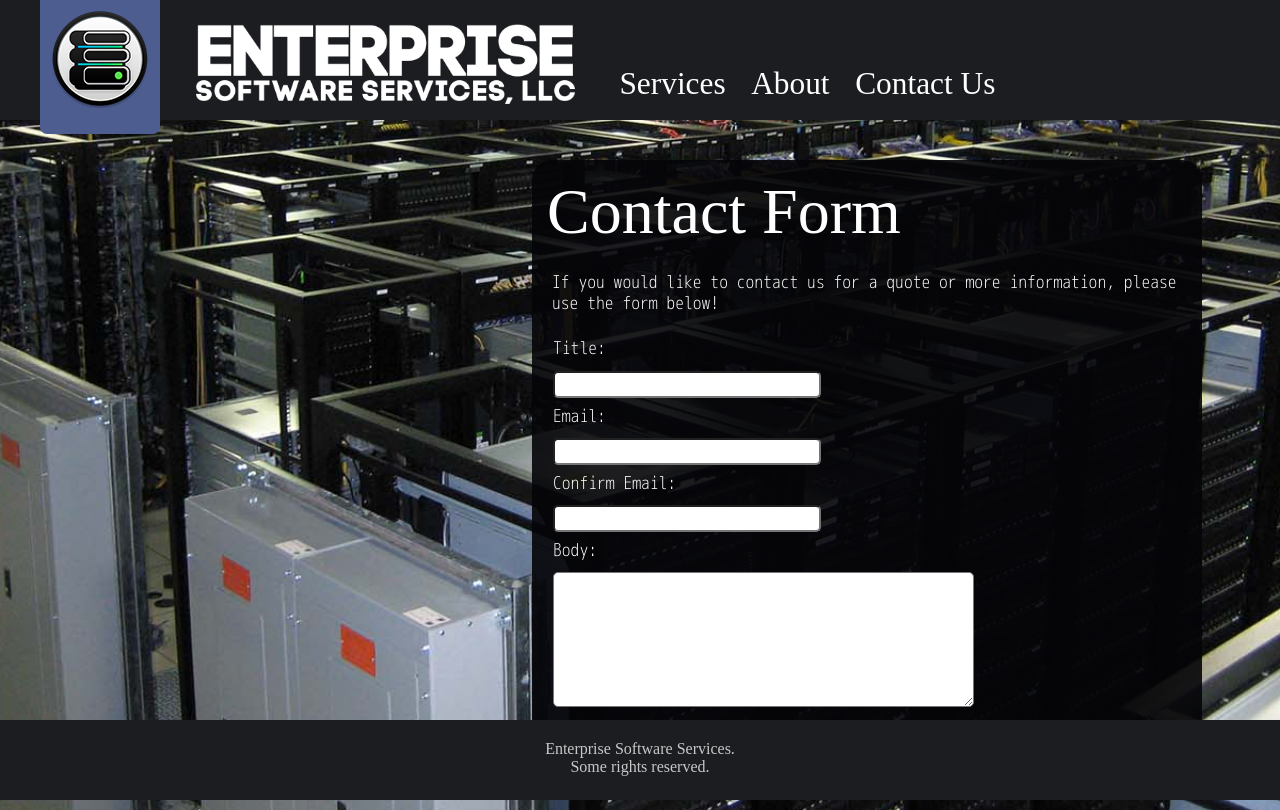
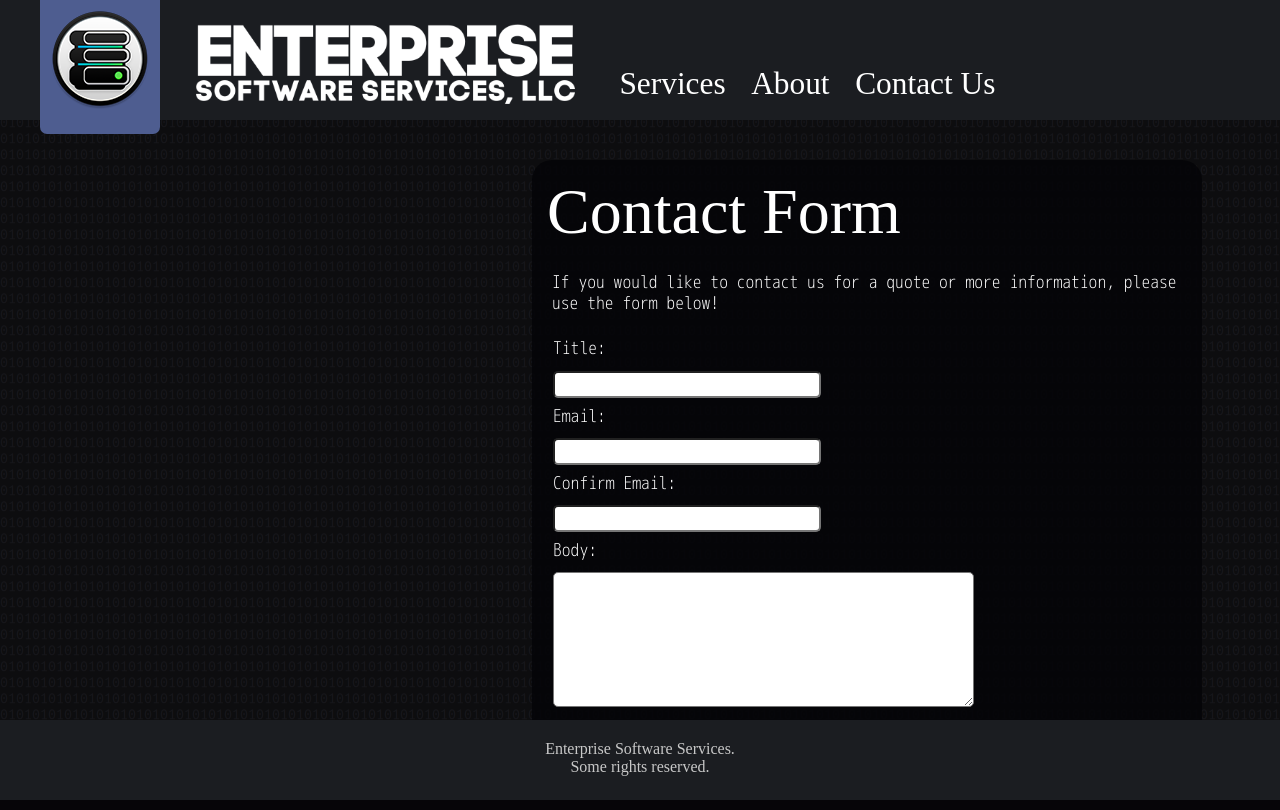
Before and after one commit to EnterpriseSoftwareServices/ESS-website, a Django app: template ESS/templates/contact.html in a window 1280 px wide. Run offline with Django 3.2, Linux system fonts and the light colour scheme; the template is opened without the code that fills it, so the values that code supplies are empty; some libraries are stand-ins or nearby versions; some web fonts are replaced.

Commit message:
Changed background to 10.png; minor CSS tweaks

```diff
--- a/static/css/main-large.css
+++ b/static/css/main-large.css
@@ -19,7 +19,7 @@ html {
 body {
   margin: 0px;
   width: 100%;
-  background-size: 1600px;
+  height: 100%;
   min-height: 100%;
 }
 
@@ -62,13 +62,13 @@ div.navItem:hover {
 }
 
 .contactForm {
+  position: relative;
   left: -2px;
 }
 
 .content {
   padding: 15px;
   width: 50%;
-  min-height: 600px;
   border-radius: 20px;
   position: relative;
   /*float: right;*/
--- a/static/css/main-small.css
+++ b/static/css/main-small.css
@@ -5,7 +5,6 @@ html {
 
 body {
   width: 100%;
-  background-size: 1600px;
   min-height: 100%;
 }
 
--- a/static/css/main-tiny.css
+++ b/static/css/main-tiny.css
@@ -5,7 +5,6 @@ html {
 
 body {
   width: 100%;
-  background-size: 1600px;
   min-height: 100%;
 }
 
--- a/static/css/main.css
+++ b/static/css/main.css
@@ -17,8 +17,9 @@ html {
 }
 
 body {
-  background-image: url('../img/background.jpg');
-  background-repeat: no-repeat;
+  background-image: url('../img/10.png');
+  background-repeat: repeat;
+  background-size: 16px;
   background-position: center;
   background-color: #4d535e;
 }
```
Also changed, not shown: static/img/10.png (added).
